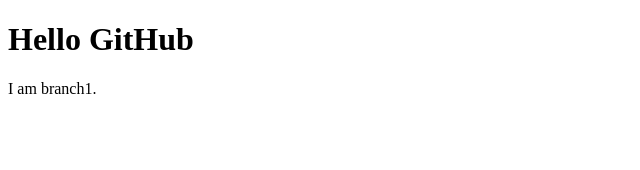
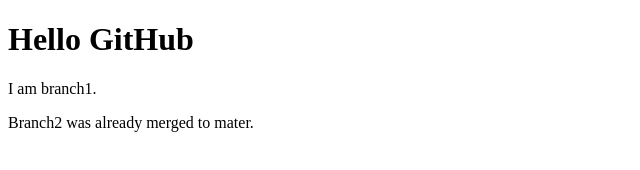
Before and after one commit to YiSiWang/Hello-GitHub, a plain HTML site: page index.html in a window 1280 px wide. Shown: the whole page, without its empty margins (0-640 px from the left). Drawn offline with Linux system fonts and the light colour scheme.

Commit message:
updated branch1 after branch1 was merged to master

```diff
--- a/index.html
+++ b/index.html
@@ -6,5 +6,6 @@
 <body>
   <h1>Hello GitHub</h1>
   <p>I am branch1.</p>
+  <p>Branch2 was already merged to mater.</p>
 </body>
 </html>
```
